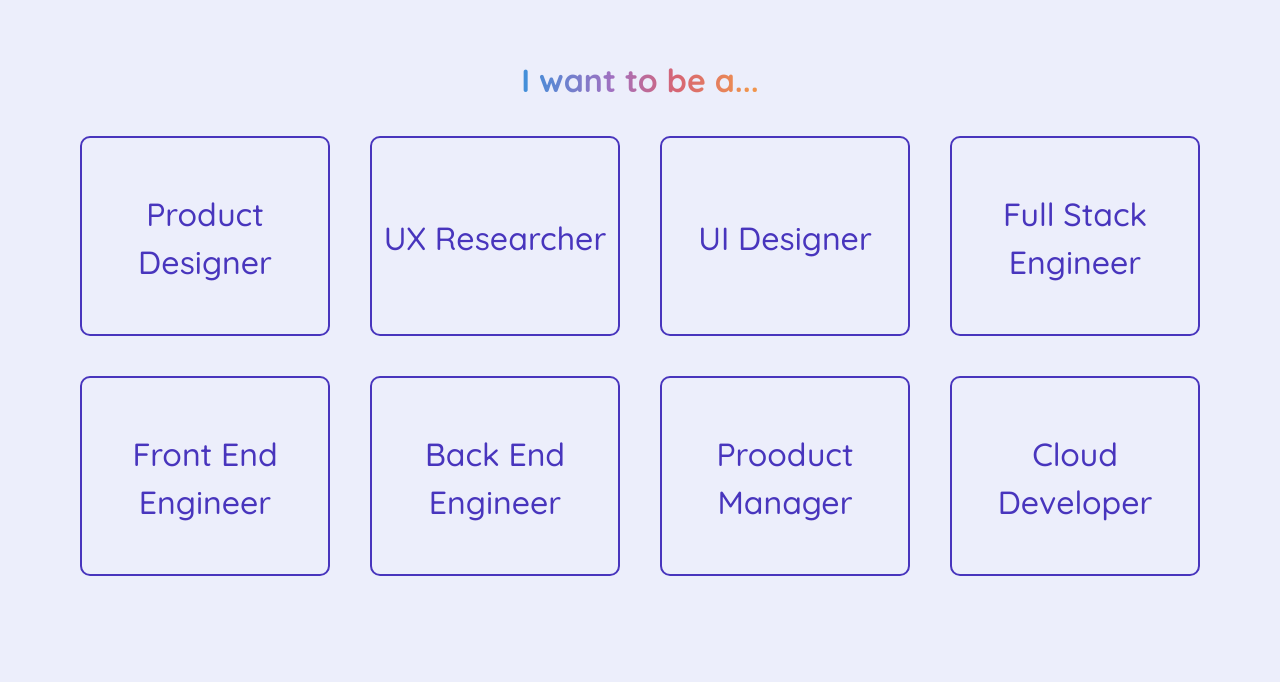
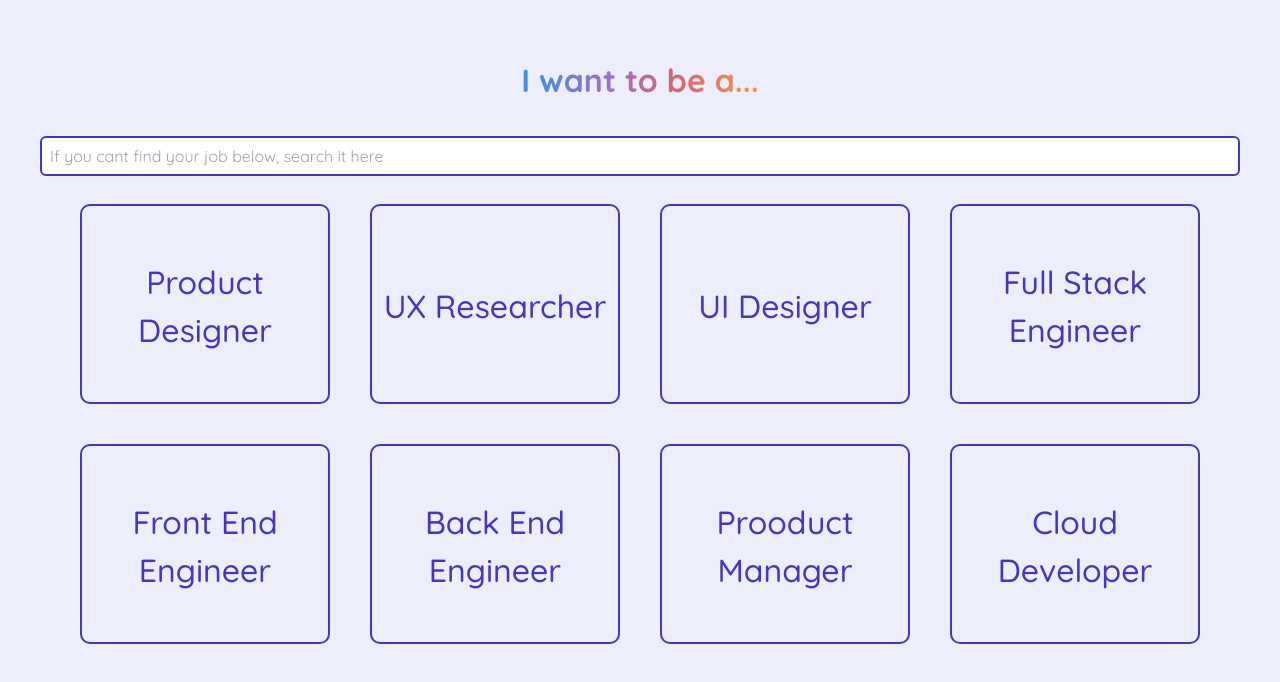
Before and after one commit to britzky/career-coach, a React (Vite) app in the folder frontend/career-coach/: page /desired-job in a window 1280 px wide. Shown: the top 682 px of the page. Built offline with nearby package versions, Linux system fonts and the light colour scheme.

Commit message:
Added condtional border to InputBox, added InputBox to DesiredJob

```diff
--- a/frontend/career-coach/src/components/InputBox/InputBox.tsx
+++ b/frontend/career-coach/src/components/InputBox/InputBox.tsx
@@ -1,12 +1,14 @@
 interface InputBoxProps {
     placeholder: string;
+    border?: boolean;
 }
 
+export const InputBox: React.FC<InputBoxProps> = ({ placeholder, border=false }) => {
+  const inputClass = border ? "w-full h-10 px-2 rounded-md border-2 border-purpleText" : "w-full h-10 px-2 rounded-md";
 
-export const InputBox: React.FC<InputBoxProps> = ({placeholder}) => {
   return (
     <>
-        <input className="w-full h-10" type="text" placeholder={placeholder} required/>
+        <input className={inputClass} type="text" placeholder={placeholder} required/>
     </>
   )
 }
--- a/frontend/career-coach/src/components/index.ts
+++ b/frontend/career-coach/src/components/index.ts
@@ -2,3 +2,4 @@ export { CourseDetailsCard } from './CourseDetailsCard';
 export { CareerInfoCard } from './CareerInfoCard';
 export { MonthCard } from './MonthCard';
 export { NavButton } from './NavButton';
+export { InputBox } from './InputBox'
--- a/frontend/career-coach/src/pages/DesiredJob/DesiredJob.tsx
+++ b/frontend/career-coach/src/pages/DesiredJob/DesiredJob.tsx
@@ -1,5 +1,5 @@
 import { useEffect } from 'react';
-import { CareerInfoCard } from '../../components'
+import { CareerInfoCard, InputBox } from '../../components'
 import { useCareerDetails } from '../../context/CareerContext';
 
 export const DesiredJob = () => {
@@ -18,6 +18,9 @@ export const DesiredJob = () => {
       <div className="flex flex-col max-w-[1200px]">
         <div className="flex justify-center mb-8">
           <p className="text-purpleText text-base font-bold bg-desired-job gradient-text">I want to be a...</p>
+        </div>
+        <div className="mb-7">
+          <InputBox placeholder='If you cant find your job below, search it here' border />
         </div>
         <div className="flex flex-wrap gap-10 justify-center">
           <div>
```
